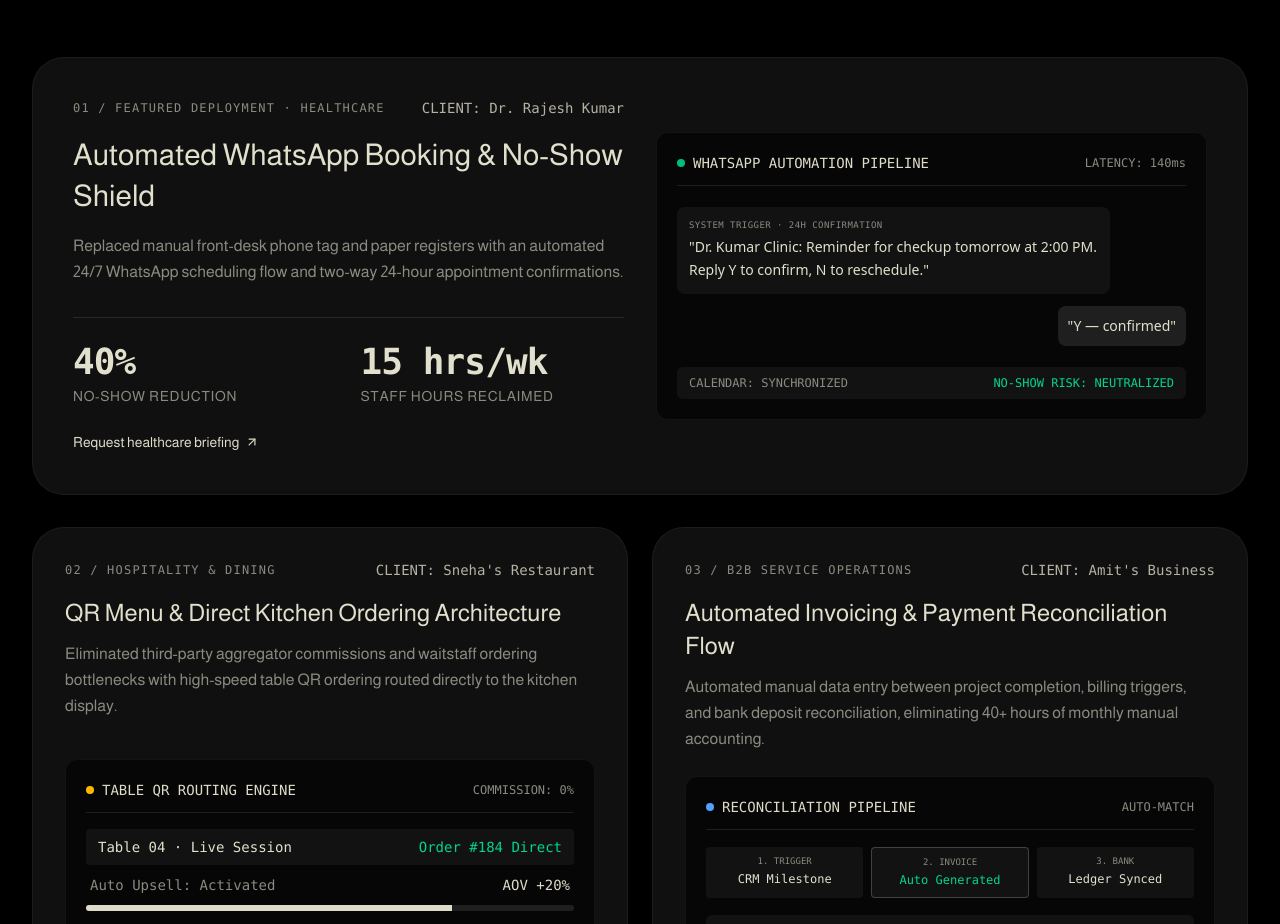
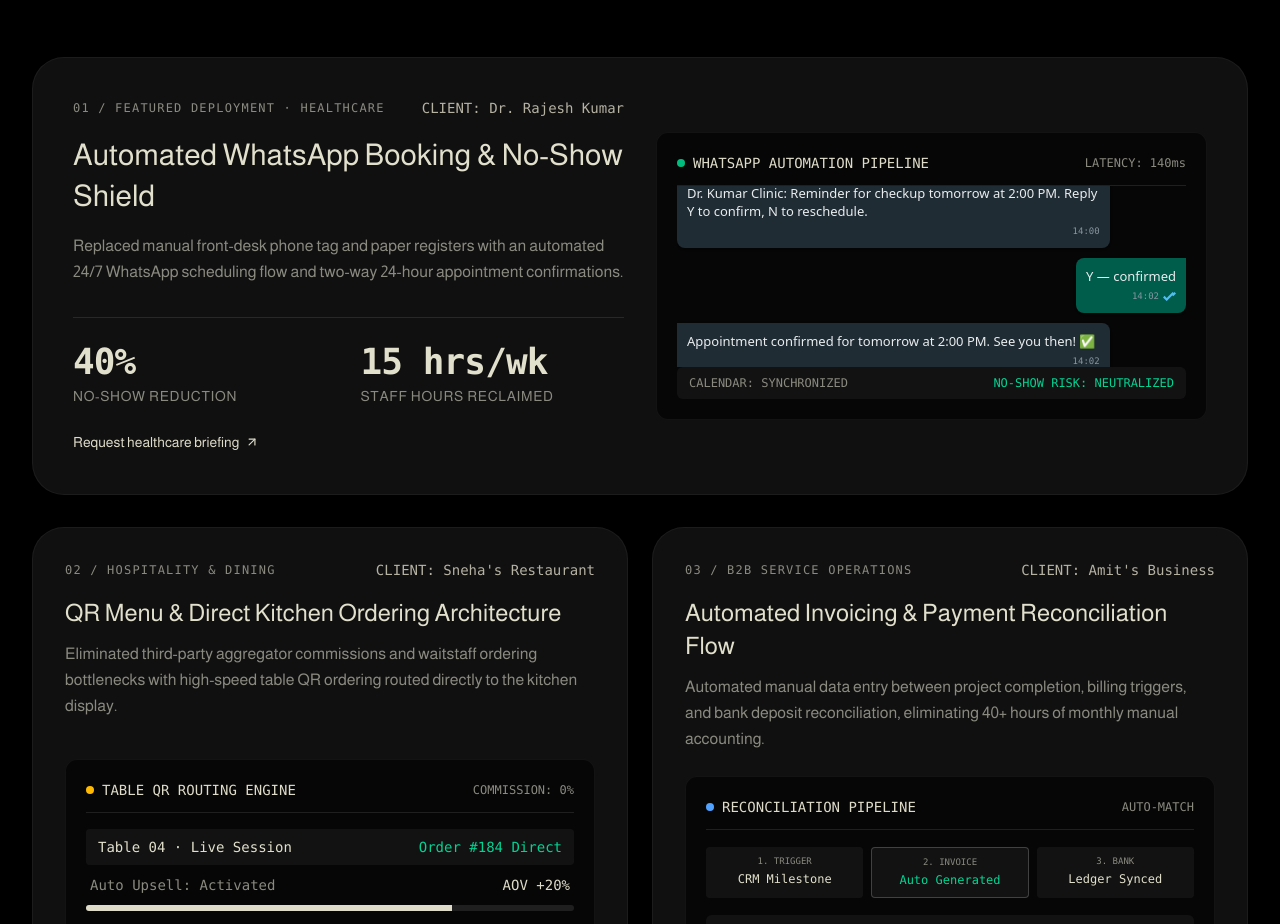
Before and after one commit to ManavKhairal/elevate-flow, a Next.js app: page / in a window 1280 px wide. Shown: the part 2980-3904 px from the top of the page. Built offline with nearby package versions, Linux system fonts and the light colour scheme.

Commit message:
feat(ui): add live WhatsApp chat animation sequence to healthcare case study

```diff
--- a/src/components/templates/creative-studio/case-studies.tsx
+++ b/src/components/templates/creative-studio/case-studies.tsx
@@ -7,9 +7,49 @@ import { motion, useReducedMotion } from "motion/react";
 import { WordsPullUp } from "./primitives";
 
 function ConceptualHealthcare() {
+  const [step, setStep] = React.useState(0);
+  const reduce = useReducedMotion();
+
+  React.useEffect(() => {
+    let isMounted = true;
+    const timeouts: NodeJS.Timeout[] = [];
+
+    const addTimeout = (fn: () => void, ms: number) => {
+      const id = setTimeout(() => {
+        if (isMounted) fn();
+      }, ms);
+      timeouts.push(id);
+    };
+
+    const runSequence = () => {
+      if (!isMounted) return;
+      setStep(0);
+
+      addTimeout(() => setStep(1), 500);
+      addTimeout(() => setStep(2), 1800);
+      addTimeout(() => setStep(3), 3200);
+      addTimeout(() => setStep(4), 4800);
+      addTimeout(() => setStep(5), 6200);
+      addTimeout(() => runSequence(), 9500);
+    };
+
+    runSequence();
+
+    return () => {
+      isMounted = false;
+      timeouts.forEach(clearTimeout);
+    };
+  }, []);
+
+  // Framer Motion variants
+  const popIn = {
+    hidden: { opacity: 0, y: 10, scale: 0.95 },
+    visible: { opacity: 1, y: 0, scale: 1, transition: { duration: 0.3, ease: "easeOut" as const } }
+  };
+
   return (
-    <div className="flex h-full w-full flex-col justify-between rounded-xl bg-black/60 p-4 sm:p-5 font-mono text-xs sm:text-sm border border-white/5 overflow-y-auto">
-      <div className="flex flex-col sm:flex-row sm:items-center justify-between border-b border-white/10 pb-3 gap-2 sm:gap-0">
+    <div className="flex h-full w-full flex-col justify-between rounded-xl bg-black/60 p-4 sm:p-5 font-mono text-xs sm:text-sm border border-white/5 overflow-y-auto relative">
+      <div className="flex flex-col sm:flex-row sm:items-center justify-between border-b border-white/10 pb-3 gap-2 sm:gap-0 shrink-0">
         <div className="flex items-center gap-2">
           <span className="h-2 w-2 rounded-full bg-emerald-500 shrink-0" />
           <span className="text-xs sm:text-sm text-(--cs-ink) truncate">
@@ -19,24 +59,102 @@ function ConceptualHealthcare() {
         <span className="text-[10px] sm:text-xs text-(--cs-muted)">LATENCY: 140ms</span>
       </div>
 
-      <div className="flex flex-col gap-3 py-4">
-        <div className="max-w-[90%] sm:max-w-[85%] rounded-lg bg-white/5 p-3 text-white/80">
-          <p className="text-[9px] uppercase tracking-wider text-(--cs-muted) mb-1">
-            SYSTEM TRIGGER · 24H CONFIRMATION
-          </p>
-          <p className="font-sans text-xs sm:text-sm text-(--cs-cream) leading-relaxed">
-            &quot;Dr. Kumar Clinic: Reminder for checkup tomorrow at 2:00 PM. Reply
-            Y to confirm, N to reschedule.&quot;
-          </p>
-        </div>
-        <div className="self-end max-w-[70%] sm:max-w-[50%] rounded-lg bg-white/10 p-2.5 text-right">
-          <span className="font-sans text-xs sm:text-sm text-(--cs-cream)">
-            &quot;Y — confirmed&quot;
-          </span>
-        </div>
+      <div className="flex flex-col gap-2.5 py-4 overflow-hidden relative grow justify-center">
+        {/* Msg 1: System Reminder */}
+        {step >= 1 && (
+          <motion.div
+            initial={reduce ? { opacity: 0 } : "hidden"}
+            animate="visible"
+            variants={popIn}
+            className="max-w-[85%] rounded-lg rounded-tl-none bg-[#202c33] p-2.5 text-[#e9edef] shadow-sm relative"
+          >
+            <svg viewBox="0 0 8 13" width="8" height="13" className="absolute -left-2 top-0 text-[#202c33] fill-current">
+              <path opacity=".55" d="M1.533 3.118L8 12.114V1H2.812C1.042 1 .474 2.156 1.533 3.118z" />
+              <path d="M1.533 2.118L8 11.114V0H2.812C1.042 0 .474 1.156 1.533 2.118z" />
+            </svg>
+            <p className="font-sans text-[12px] sm:text-[13px] leading-snug">
+              Dr. Kumar Clinic: Reminder for checkup tomorrow at 2:00 PM. Reply Y to confirm, N to reschedule.
+            </p>
+            <div className="flex justify-end gap-1 mt-1">
+              <span className="text-[9px] text-[#8696a0]">14:00</span>
+            </div>
+          </motion.div>
+        )}
+
+        {/* User Typing Indicator */}
+        {step === 2 && (
+          <motion.div initial={{ opacity: 0 }} animate={{ opacity: 1 }} className="self-end flex gap-1 items-center px-3 py-2 bg-[#005c4b] rounded-full rounded-tr-none w-fit shadow-sm relative">
+             <svg viewBox="0 0 8 13" width="8" height="13" className="absolute -right-2 top-0 text-[#005c4b] fill-current">
+                <path opacity=".55" d="M5.188 1H0v11.114l6.467-8.996C7.526 2.156 6.958 1 5.188 1z" />
+                <path d="M5.188 0H0v11.114l6.467-8.996C7.526 1.156 6.958 0 5.188 0z" />
+              </svg>
+             <motion.div className="w-1.5 h-1.5 rounded-full bg-[#8696a0]" animate={{ y: [0, -2, 0] }} transition={{ repeat: Infinity, duration: 0.6, delay: 0 }} />
+             <motion.div className="w-1.5 h-1.5 rounded-full bg-[#8696a0]" animate={{ y: [0, -2, 0] }} transition={{ repeat: Infinity, duration: 0.6, delay: 0.2 }} />
+             <motion.div className="w-1.5 h-1.5 rounded-full bg-[#8696a0]" animate={{ y: [0, -2, 0] }} transition={{ repeat: Infinity, duration: 0.6, delay: 0.4 }} />
+          </motion.div>
+        )}
+
+        {/* Msg 2: User Reply */}
+        {step >= 3 && (
+          <motion.div
+            initial={reduce ? { opacity: 0 } : "hidden"}
+            animate="visible"
+            variants={popIn}
+            className="self-end max-w-[85%] rounded-lg rounded-tr-none bg-[#005c4b] p-2.5 text-[#e9edef] shadow-sm relative"
+          >
+            <svg viewBox="0 0 8 13" width="8" height="13" className="absolute -right-2 top-0 text-[#005c4b] fill-current">
+              <path opacity=".55" d="M5.188 1H0v11.114l6.467-8.996C7.526 2.156 6.958 1 5.188 1z" />
+              <path d="M5.188 0H0v11.114l6.467-8.996C7.526 1.156 6.958 0 5.188 0z" />
+            </svg>
+            <p className="font-sans text-[12px] sm:text-[13px] leading-snug">
+              Y — confirmed
+            </p>
+            <div className="flex justify-end items-center gap-1 mt-1">
+              <span className="text-[9px] text-[#8696a0]">14:02</span>
+              <svg viewBox="0 0 16 11" width="13" height="9" className="text-[#53bdeb] fill-current">
+                <path d="M11.832 0L4.542 7.29l-2.616-2.617L0 6.6l4.542 4.542L13.76 1.926 11.832 0z" />
+                <path d="M16 1.926L14.072 0l-3.376 3.376 1.928 1.928L16 1.926z" />
+              </svg>
+            </div>
+          </motion.div>
+        )}
+
+        {/* System Typing Indicator */}
+        {step === 4 && (
+          <motion.div initial={{ opacity: 0 }} animate={{ opacity: 1 }} className="flex gap-1 items-center px-3 py-2 bg-[#202c33] rounded-full rounded-tl-none w-fit shadow-sm relative">
+             <svg viewBox="0 0 8 13" width="8" height="13" className="absolute -left-2 top-0 text-[#202c33] fill-current">
+              <path opacity=".55" d="M1.533 3.118L8 12.114V1H2.812C1.042 1 .474 2.156 1.533 3.118z" />
+              <path d="M1.533 2.118L8 11.114V0H2.812C1.042 0 .474 1.156 1.533 2.118z" />
+            </svg>
+             <motion.div className="w-1.5 h-1.5 rounded-full bg-[#8696a0]" animate={{ y: [0, -2, 0] }} transition={{ repeat: Infinity, duration: 0.6, delay: 0 }} />
+             <motion.div className="w-1.5 h-1.5 rounded-full bg-[#8696a0]" animate={{ y: [0, -2, 0] }} transition={{ repeat: Infinity, duration: 0.6, delay: 0.2 }} />
+             <motion.div className="w-1.5 h-1.5 rounded-full bg-[#8696a0]" animate={{ y: [0, -2, 0] }} transition={{ repeat: Infinity, duration: 0.6, delay: 0.4 }} />
+          </motion.div>
+        )}
+
+        {/* Msg 3: System Confirmation */}
+        {step >= 5 && (
+          <motion.div
+            initial={reduce ? { opacity: 0 } : "hidden"}
+            animate="visible"
+            variants={popIn}
+            className="max-w-[85%] rounded-lg rounded-tl-none bg-[#202c33] p-2.5 text-[#e9edef] shadow-sm relative"
+          >
+            <svg viewBox="0 0 8 13" width="8" height="13" className="absolute -left-2 top-0 text-[#202c33] fill-current">
+              <path opacity=".55" d="M1.533 3.118L8 12.114V1H2.812C1.042 1 .474 2.156 1.533 3.118z" />
+              <path d="M1.533 2.118L8 11.114V0H2.812C1.042 0 .474 1.156 1.533 2.118z" />
+            </svg>
+            <p className="font-sans text-[12px] sm:text-[13px] leading-snug">
+              Appointment confirmed for tomorrow at 2:00 PM. See you then! ✅
+            </p>
+            <div className="flex justify-end gap-1 mt-1">
+              <span className="text-[9px] text-[#8696a0]">14:02</span>
+            </div>
+          </motion.div>
+        )}
       </div>
 
-      <div className="flex flex-col sm:flex-row sm:items-center justify-between rounded-md bg-white/5 px-3 py-2 text-[10px] sm:text-xs text-(--cs-muted) gap-1 sm:gap-0">
+      <div className="flex flex-col sm:flex-row sm:items-center justify-between rounded-md bg-white/5 px-3 py-2 text-[10px] sm:text-xs text-(--cs-muted) gap-1 sm:gap-0 shrink-0">
         <span>CALENDAR: SYNCHRONIZED</span>
         <span className="text-emerald-400">NO-SHOW RISK: NEUTRALIZED</span>
       </div>
```
